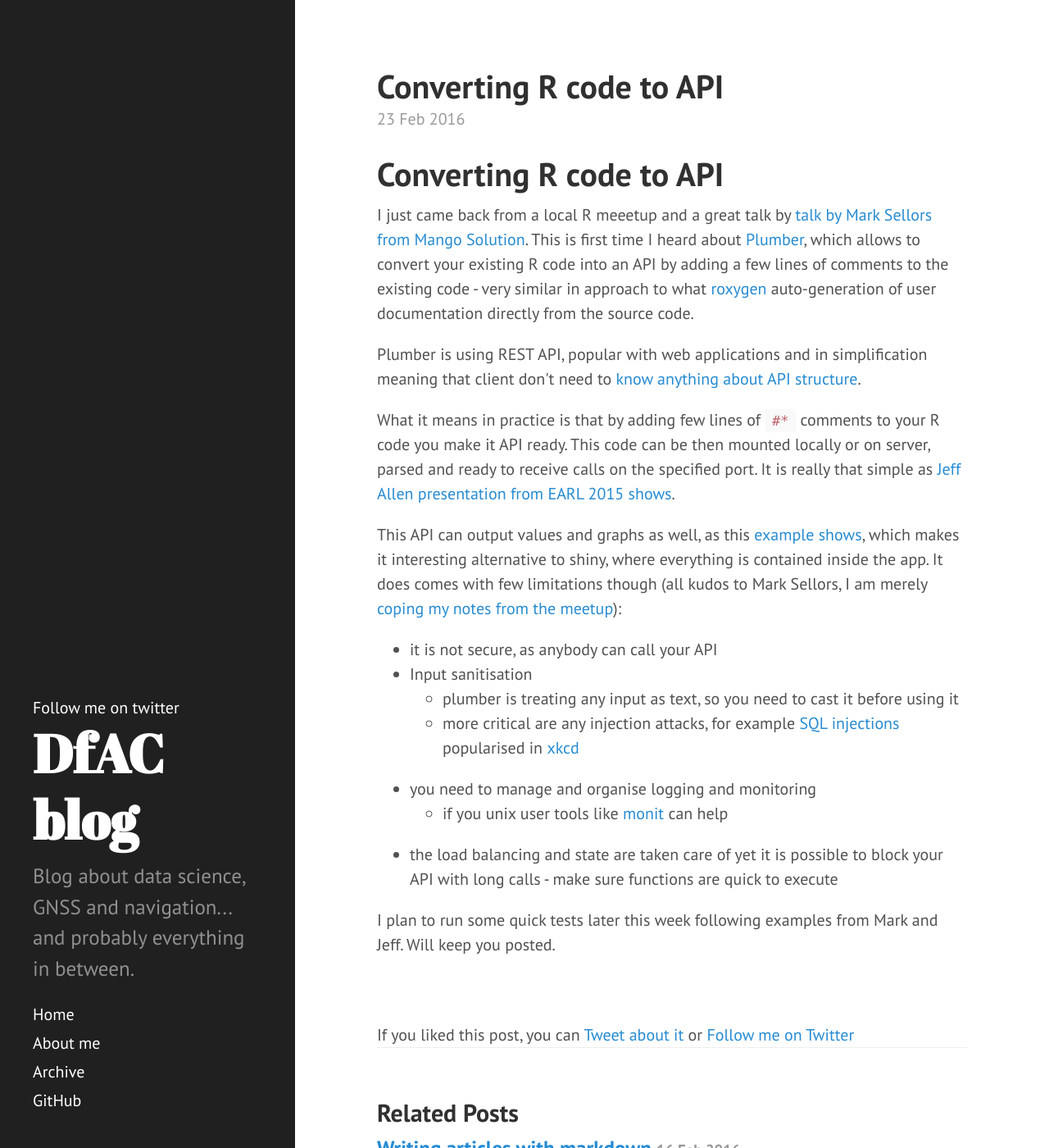
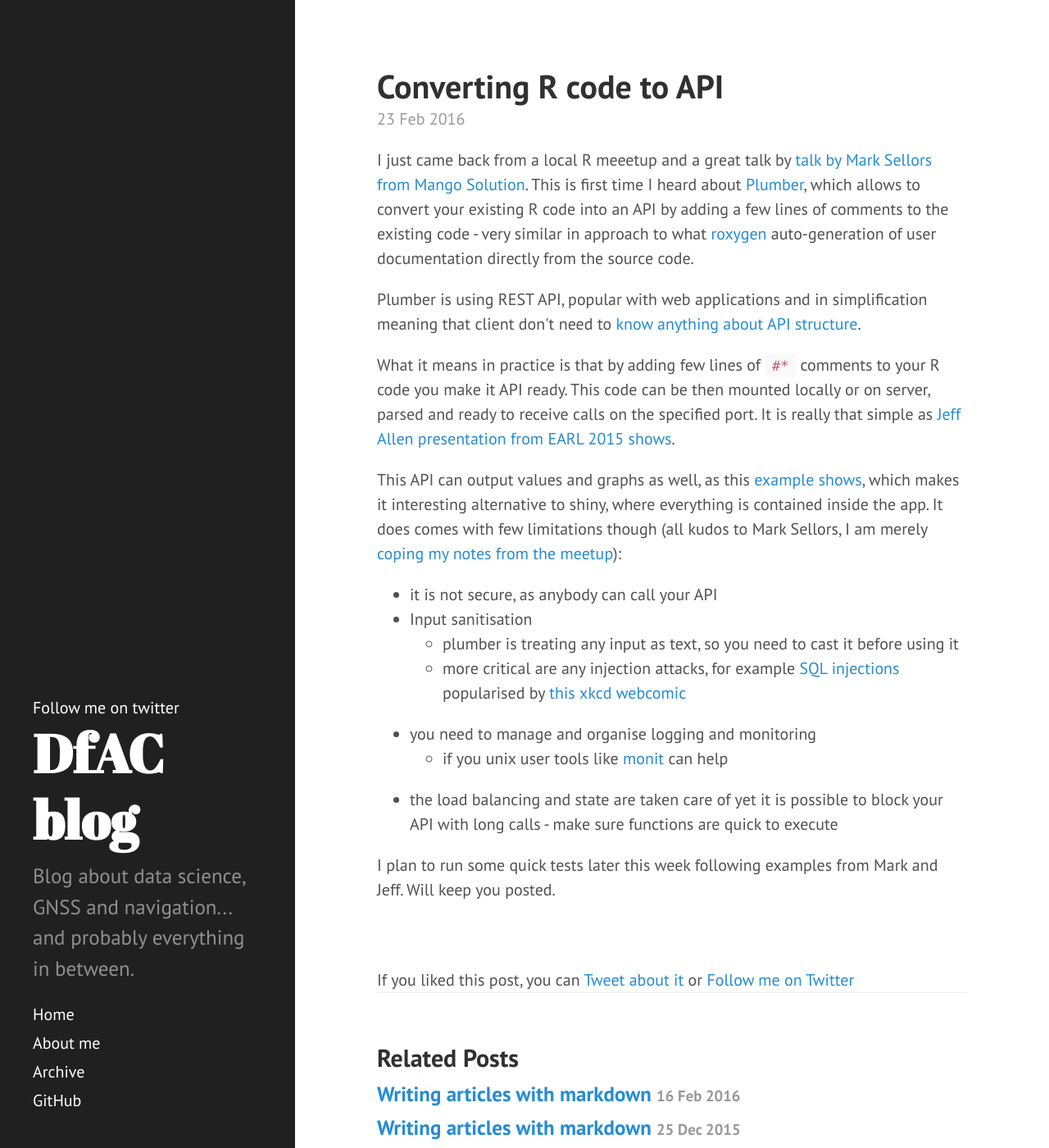
Before and after one commit to DfAC/DfAC.github.io, a Jekyll site: the page built from _posts/2016-02-23-Converting-R-code-to-API.md, in a window 1280 px wide and 1400 px high. Shown: the whole window at 82% size. Built offline with Jekyll 4.4.1, drawn with Linux system fonts in a browser that asks for light colours; comment, search, counter and statistics services are not loaded.

Commit message:
Update 2016-02-23-Converting-R-code-to-API.md

```diff
--- a/_posts/2016-02-23-Converting-R-code-to-API.md
+++ b/_posts/2016-02-23-Converting-R-code-to-API.md
@@ -5,8 +5,6 @@ tag: R, plumber
 category: blog
 comments: True
 ---
-
-# Converting R code to API
 
 
 I just came back from a local R meeetup and a great talk by [talk by Mark Sellors from Mango Solution](http://www.slideshare.net/sellorm/creating-apis-with-r-and-plumber-57608851). This is first time I heard about  [Plumber](http://plumber.trestletech.com/), which allows to convert your existing R code into an API by adding a few lines of comments to the existing code - very similar in approach to what [roxygen](http://roxygen.org/) auto-generation of user documentation directly from the source code.
@@ -20,7 +18,7 @@ This API can output values and graphs as well, as this [example shows](http://pl
 * it is not secure, as anybody can call your API
 * Input sanitisation
 	* plumber is treating any input as text, so you need to cast it before using it
-	* more critical are any injection attacks, for example [SQL injections](http://www.slideshare.net/billkarwin/sql-injection-myths-and-fallacies) popularised in [xkcd](http://xkcd.com/327/)
+	* more critical are any injection attacks, for example [SQL injections](http://www.slideshare.net/billkarwin/sql-injection-myths-and-fallacies) popularised by [this xkcd webcomic](http://xkcd.com/327/)
 * you need to manage and organise logging and monitoring
 	* if you unix user tools like [monit](https://mmonit.com/monit/) can help
 * the load balancing and state are taken care of yet it is possible to block your API with long calls - make sure functions are quick to execute
```
